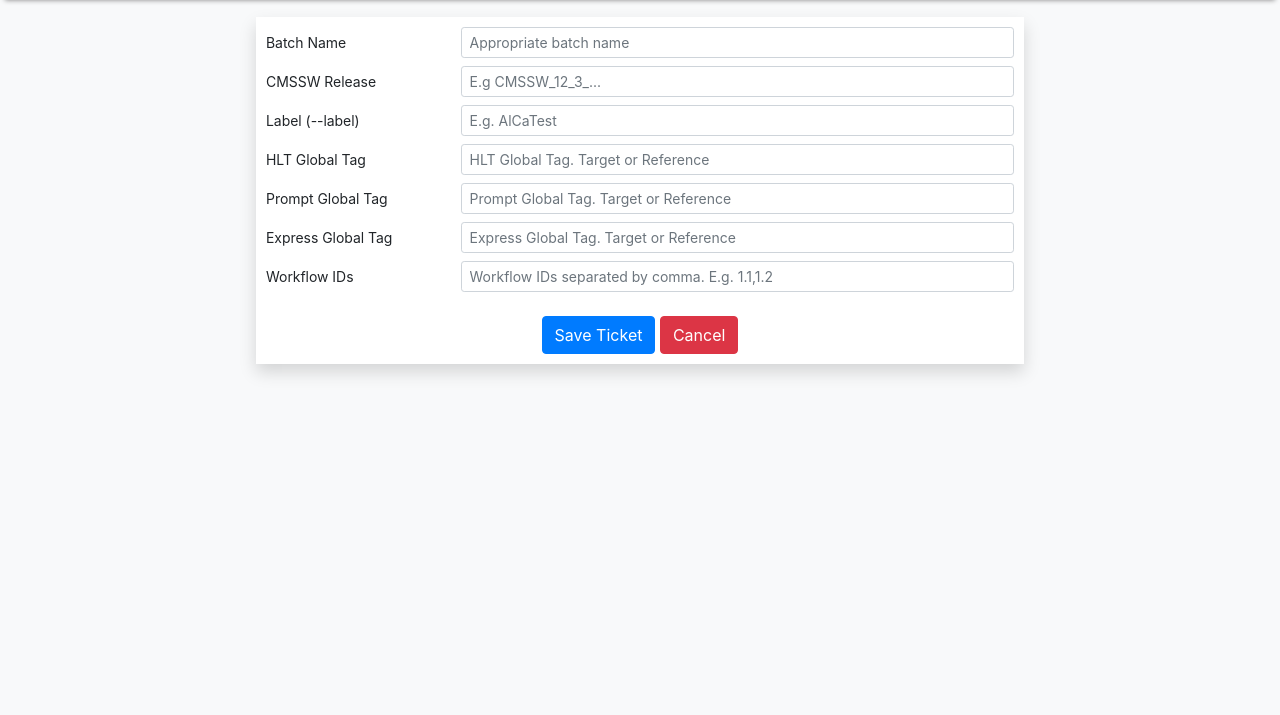
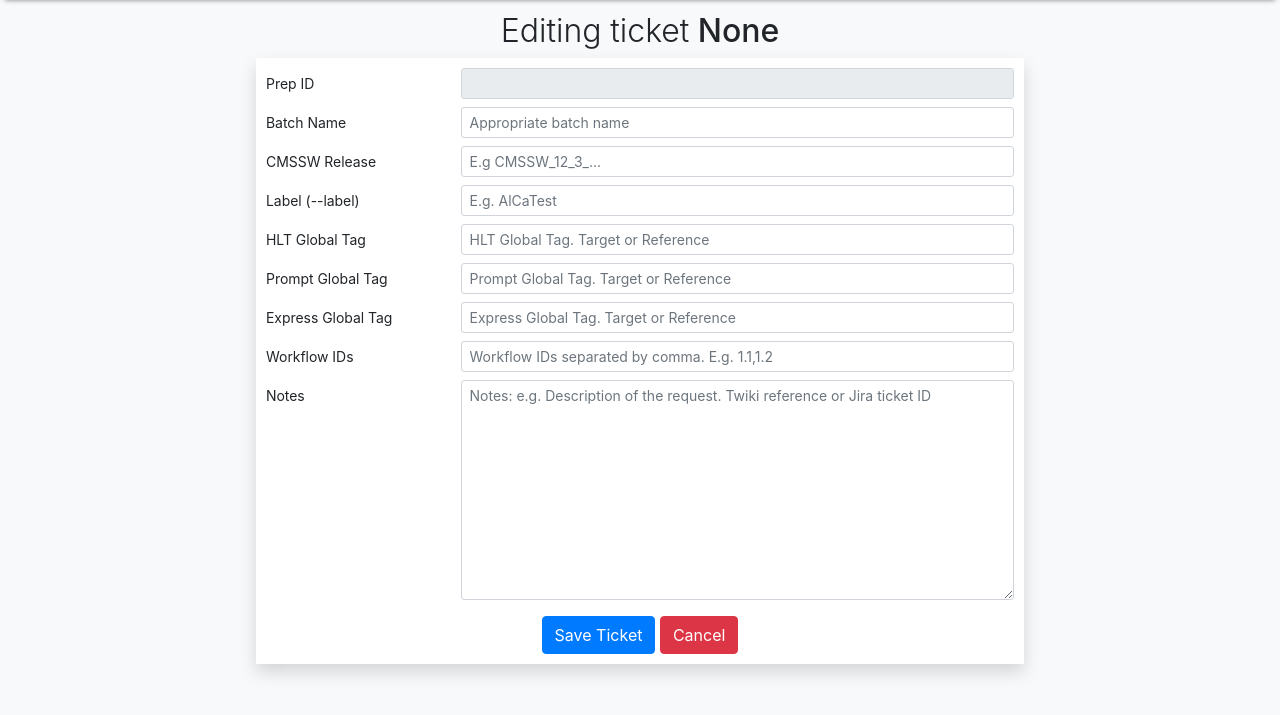
Before and after one commit to cms-AlCaDB/AlCaVal, a Flask app: template application/tickets/templates/TicketEdit.html.jinja in a window 1280 px wide. Shown: the part 58-773 px from the top of the page. Run offline with Flask 2, Linux system fonts and the light colour scheme; the template is opened without the code that fills it: values that come from a table or form of the project are taken from there, most other values are stand-ins (such as "Sample title", 1, 10 or a date in 2020); some libraries are stand-ins or nearby versions.

Commit message:
Notes and PrepID field added to the FORM

```diff
--- a/application/tickets/forms.py
+++ b/application/tickets/forms.py
@@ -1,14 +1,18 @@
 from flask_wtf import FlaskForm
-from wtforms import SubmitField, SelectField, StringField, FieldList
+from wtforms import SubmitField, SelectField, StringField, FieldList, TextAreaField
 from wtforms.validators import DataRequired
+from wtforms.widgets import TextArea
 
 
 class TicketForm(FlaskForm):
+    prepid = StringField('Prep ID')
     batch_name = StringField('Batch Name', validators=[DataRequired()])
     cmssw_release = StringField('CMSSW Release', validators=[DataRequired()])
     label = StringField('Label (--label)')
     hlt_gt = StringField('HLT Global Tag')
     prompt_gt = StringField('Prompt Global Tag')
     express_gt = StringField('Express Global Tag')
+    notes = TextAreaField('Notes',  render_kw={"rows": 10,
+                          'placeholder': "Notes: e.g. Description of the request. Twiki reference or Jira ticket ID"})
     workflow_ids = StringField('Workflow IDs', validators=[DataRequired()])
     submit = SubmitField('Submit')
--- a/application/tickets/templates/TicketEdit.html.jinja
+++ b/application/tickets/templates/TicketEdit.html.jinja
@@ -1,10 +1,24 @@
 {% extends 'Base.html.jinja' %}
 
 {% block content %}
+
+{% if createNew %}
+    <h2 class="page-title" style="text-align: center;"><span class="font-weight-light">Creating</span> new ticket</h2>
+{% else %}
+    <h2 class="page-title" style="text-align: center;"><span class="font-weight-light">Editing ticket</span> {{form.prepid.data}}</h2>
+{% endif %}
+
 <form method="POST" style='text-align: left; margin: 5px 20%; padding: 10px;' class='shadow bg-white' >
+
+    {{ form.csrf_token }}
     {{ form.hidden_tag() }}
 
     <div class="form-group row">
+        {{ form.prepid.label(class="col-sm-3 col-form-label-sm") }}
+        <div class="col-sm-9">
+         {{ form.prepid(class="form-control form-control-sm", disabled=True) }}
+        </div>
+
     	{{ form.batch_name.label(class="col-sm-3 col-form-label-sm") }}
     	<div class="col-sm-9">
     	 {{ form.batch_name(class="form-control form-control-sm", placeholder="Appropriate batch name") }}
@@ -39,12 +53,18 @@
     	<div class="col-sm-9">
     	 {{ form.workflow_ids(class="form-control form-control-sm", placeholder="Workflow IDs separated by comma. E.g. 1.1,1.2") }}
     	</div>
+
+        {{ form.notes.label(class="col-sm-3 col-form-label-sm") }}
+        <div class="col-sm-9">
+         {{ form.notes(class="form-control form-control-sm" ) }}
+        </div>
+
     </div>
 
 
     <div style="text-align: center;">
 	    {{ form.submit(class_="btn btn-primary", value="Save Ticket") }}
-        <button class="btn btn-danger" onclick=cancel()>Cancel</button>
+        <button class="btn btn-danger" onclick="cancel(); return false;">Cancel</button>
 	</div>
 </form>
 
```
